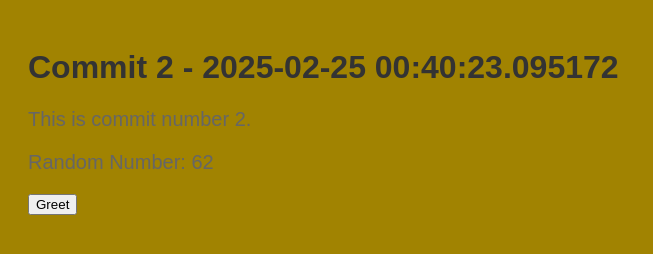
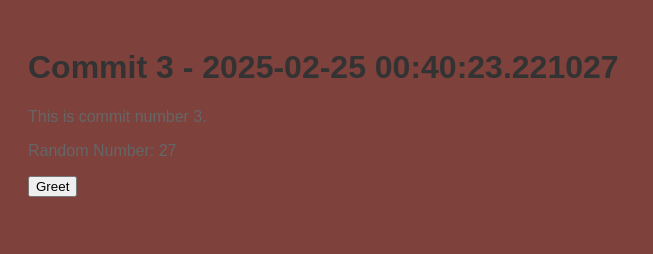
Before and after one commit to stiffs95/myrep-repo-20250225004020, a plain HTML site: page index.html in a window 1280 px wide. Shown: the whole page, without its empty margins (0-653 px from the left). Drawn offline with Linux system fonts and the light colour scheme.

Commit message:
📝 Commit 3 with HTML, CSS, and JS

```diff
--- a/index.html
+++ b/index.html
@@ -2,13 +2,13 @@
     <!DOCTYPE html>
     <html>
     <head>
-        <title>Commit 2 - 2025-02-25 00:40:23.095172</title>
+        <title>Commit 3 - 2025-02-25 00:40:23.221027</title>
         <link rel="stylesheet" href="style.css">
     </head>
     <body>
-        <h1>Commit 2 - 2025-02-25 00:40:23.095172</h1>
-        <p>This is commit number 2.</p>
-        <p>Random Number: 62</p>
+        <h1>Commit 3 - 2025-02-25 00:40:23.221027</h1>
+        <p>This is commit number 3.</p>
+        <p>Random Number: 27</p>
         <button onclick="greet()">Greet</button>
         <script src="script.js"></script>
     </body>
--- a/script.js
+++ b/script.js
@@ -2,4 +2,4 @@
     function greet() {
         alert('Hello from commit ' + commitNumber + '!');
     }
-    var commitNumber = 2;
+    var commitNumber = 3;
--- a/style.css
+++ b/style.css
@@ -1,7 +1,7 @@
 
     body {
         font-family: Arial, sans-serif;
-        background-color: #a18301;
+        background-color: #7e413c;
         padding: 20px;
     }
     h1 {
@@ -9,5 +9,5 @@
     }
     p {
         color: #666;
-        font-size: 20px;
+        font-size: 16px;
     }
```
